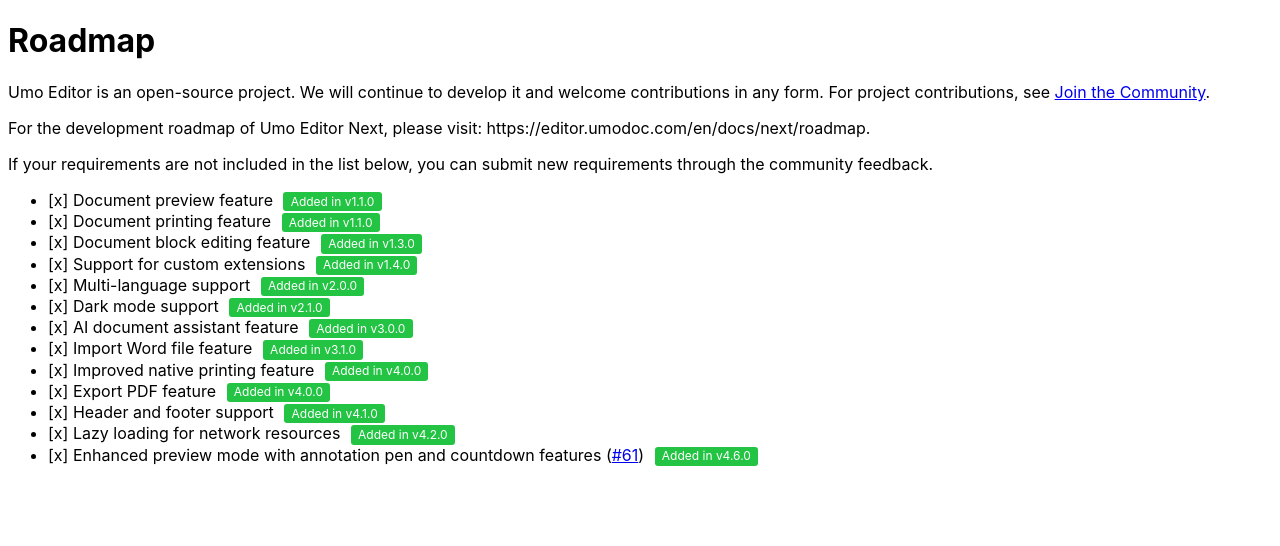
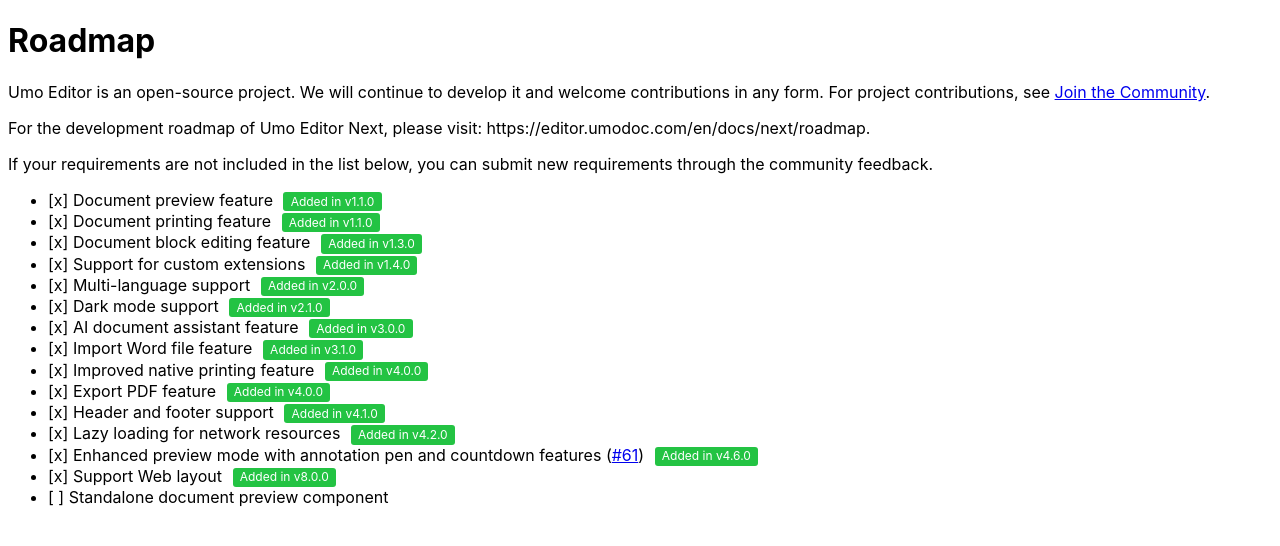
Before and after one commit to umodoc/docs, a Next.js app: page /en/docs/roadmap in a window 1280 px wide. Shown: the top 546 px of the page. Built offline with nearby package versions, Linux system fonts and the light colour scheme.

Commit message:
完善文档

```diff
--- a/pages/cn/docs/next/roadmap.mdx
+++ b/pages/cn/docs/next/roadmap.mdx
@@ -21,7 +21,6 @@
 - [x] 插入和编辑图标功能
 - [ ] 更强大和友好的表格功能
 - [ ] 文档历史版本管理功能
-- [ ] 支持 Web 版式
 
 如果您有个性化的需求，可以联系我们进行定制，详见：[定制开发](../customization)。
 
--- a/pages/cn/docs/roadmap.mdx
+++ b/pages/cn/docs/roadmap.mdx
@@ -21,3 +21,5 @@
 - [x] 页眉、页脚支持 <Badge theme="success">v4.1.0 新增</Badge>
 - [x] 网络资源懒加载功能 <Badge theme="success">v4.2.0 新增</Badge>
 - [x] 完善预览模式，添加标注笔和倒计时功能([#61](https://github.com/umodoc/editor/issues/61)) <Badge theme="success">v4.6.0 新增</Badge>
+- [x] 支持 Web 版式 <Badge theme="success">v8.0.0 新增</Badge>
+- [ ] 单独的文档预览组件
--- a/pages/en/docs/next/roadmap.mdx
+++ b/pages/en/docs/next/roadmap.mdx
@@ -21,6 +21,5 @@
 - [x] Insert and edit icons feature
 - [ ] More powerful and user-friendly table functionality
 - [ ] Document history version management feature
-- [ ] Support Web layout
 
 If you have better suggestions, feel free to [contact us](../#contact-us).
--- a/pages/en/docs/roadmap.mdx
+++ b/pages/en/docs/roadmap.mdx
@@ -21,3 +21,5 @@
 - [x] Header and footer support <Badge theme="success">Added in v4.1.0</Badge>
 - [x] Lazy loading for network resources <Badge theme="success">Added in v4.2.0</Badge>
 - [x] Enhanced preview mode with annotation pen and countdown features ([#61](https://github.com/umodoc/editor/issues/61)) <Badge theme="success">Added in v4.6.0</Badge>
+- [x] Support Web layout <Badge theme="success">Added in v8.0.0</Badge>
+- [ ] Standalone document preview component
```
